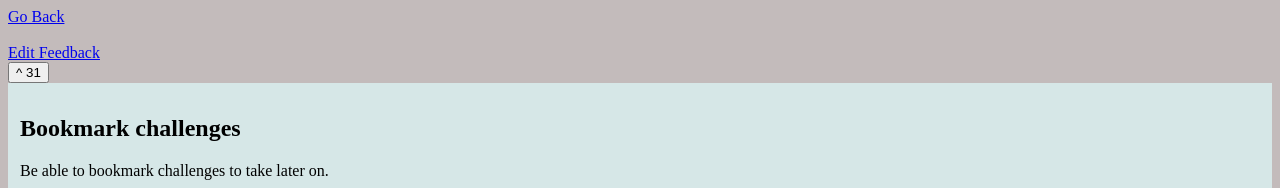
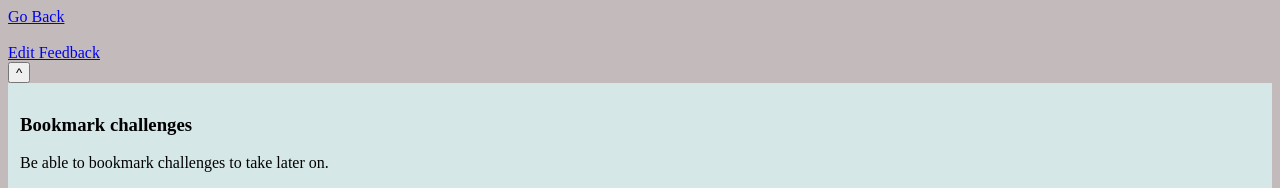
Before and after one commit to crsecu/productFeedbackApp, a React app: page /feedbackDetail/10 in a window 1280 px wide. Shown: the top 188 px of the page. Built offline with nearby package versions, Linux system fonts and the light colour scheme; data requests are answered from the project's data file; the HTML template or start-up script is replaced by a standard one.

Commit message:
integrate FeedbackItem component into Feedback Detail Page

```diff
--- a/data/data.json
+++ b/data/data.json
@@ -20,7 +20,7 @@
       "id": "1",
       "title": "Add tags for solutions",
       "category": "Feature",
-      "upvotes": 119,
+      "upvotes": 125,
       "status": "Suggestion",
       "description": "Easier to search for solutions based on a specific stack.",
       "commentCount": 2
--- a/src/features/feedback/FeedbackDetailPage.tsx
+++ b/src/features/feedback/FeedbackDetailPage.tsx
@@ -1,22 +1,16 @@
 import { useLoaderData } from "react-router-dom";
 import { Link } from "react-router-dom";
-import FeedbackCard from "./FeedbackCard";
+import { Feedback } from "./feedback.types";
 import CommentList from "../comments/CommentList";
-import UpvoteButton from "./UpvoteButton";
-import { Feedback } from "./feedback.types";
-import { useAppSelector } from "../../types/hooks";
-import { getFeedbackUpvoteCount } from "./feedbackSlice";
+import FeedbackItem from "./FeedbackItem";
 
 function FeedbackDetailPage(): React.JSX.Element {
   const loaderData = useLoaderData();
   const feedback = loaderData as Feedback;
-  /* Read the upvote count from the Redux state to ensure the UI displays the latest value after upvote/unvote user interactions */
-  const upvoteCount = useAppSelector(getFeedbackUpvoteCount(feedback.id));
 
   if (!feedback) return <h1>Feedback Detail is not available.</h1>;
 
-  const { id, title, category, status, description, commentCount, upvotes } =
-    feedback;
+  const { id, title, category, status, description, commentCount } = feedback;
 
   return (
     <>
@@ -32,11 +26,7 @@ function FeedbackDetailPage(): React.JSX.Element {
         </Link>
       </header>
       <main>
-        <UpvoteButton
-          upvotes={upvoteCount ? upvoteCount : upvotes}
-          feedbackId={id}
-        />
-        <FeedbackCard feedback={feedback} isDetailPage={true} />
+        <FeedbackItem feedbackItem={feedback} />
         <section>
           <CommentList commentCount={commentCount} feedbackId={id} />
         </section>
--- a/src/features/feedback/FeedbackItem.tsx
+++ b/src/features/feedback/FeedbackItem.tsx
@@ -6,18 +6,25 @@ import FeedbackCard from "./FeedbackCard";
 
 interface FeedbackItemProps {
   feedbackItem: Feedback;
+  isDetailPage?: boolean;
 }
-function FeedbackItem({ feedbackItem }: FeedbackItemProps): React.JSX.Element {
+function FeedbackItem({
+  feedbackItem,
+  isDetailPage = false,
+}: FeedbackItemProps): React.JSX.Element {
   return (
-    <li>
-      <UpvoteButton
-        upvotes={feedbackItem.upvotes}
-        feedbackId={feedbackItem.id}
-      />
-      <Link to={`/feedbackDetail/${feedbackItem.id}`}>
+    <>
+      <UpvoteButton feedbackId={feedbackItem.id} />
+      {isDetailPage ? (
+        <>
+          <Link to={`/feedbackDetail/${feedbackItem.id}`}>
+            <FeedbackCard feedback={feedbackItem} />
+          </Link>{" "}
+        </>
+      ) : (
         <FeedbackCard feedback={feedbackItem} />
-      </Link>
-    </li>
+      )}
+    </>
   );
 }
 
--- a/src/features/feedback/FeedbackList.tsx
+++ b/src/features/feedback/FeedbackList.tsx
@@ -16,7 +16,11 @@ function FeedbackList(): React.JSX.Element {
       ) : (
         <ul>
           {feedbackList.map((item) => {
-            return <FeedbackItem feedbackItem={item} key={item.id} />;
+            return (
+              <li key={item.id}>
+                <FeedbackItem feedbackItem={item} isDetailPage={true} />
+              </li>
+            );
           })}
         </ul>
       )}
--- a/src/features/feedback/UpvoteButton.tsx
+++ b/src/features/feedback/UpvoteButton.tsx
@@ -8,15 +8,14 @@ import {
   getIsFeedbackUpvoted,
 } from "../user/userSlice";
 
+import { getFeedbackUpvoteCount } from "./feedbackSlice";
+
 interface UpvoteButtonProps {
-  upvotes: number;
   feedbackId: string;
 }
-function UpvoteButton({
-  upvotes,
-  feedbackId,
-}: UpvoteButtonProps): React.JSX.Element {
+function UpvoteButton({ feedbackId }: UpvoteButtonProps): React.JSX.Element {
   const dispatch = useAppDispatch();
+  const upvotes = useAppSelector(getFeedbackUpvoteCount(feedbackId));
 
   const isFeedbackUpvoted = useAppSelector(getIsFeedbackUpvoted(feedbackId));
 
```
